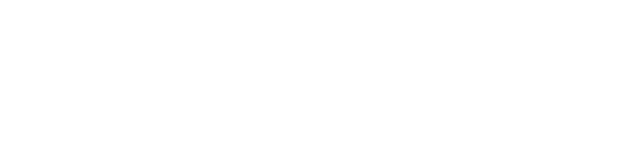
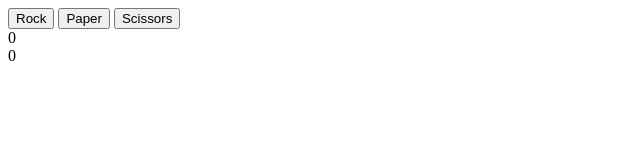
Before and after one commit to abdullahizekeri/rock-paper-scissors, a plain HTML site: page index.html in a window 1280 px wide. Shown: the whole page, without its empty margins (0-640 px from the left). Drawn offline with Linux system fonts and the light colour scheme.

Commit message:
Added button features

```diff
--- a/index.html
+++ b/index.html
@@ -4,10 +4,18 @@
     <meta charset="UTF-8">
     <meta http-equiv="X-UA-Compatible" content="IE=edge">
     <meta name="viewport" content="width=device-width, initial-scale=1.0">
-    <title>Document</title>
+    <title>Rock Paper Scissors</title>
+    <link rel="stylesheet" href="style.css">
      <script src="javascript.js"></script>
 </head>
+
 <body>
-
+   <button id="rock">Rock</button>
+   <button id="paper">Paper</button>
+   <button id="scissors">Scissors</button>
+   <div id="container">
+        <div id="computer-score">0</div>
+        <div id="player-score">0</div>
+   </div>
 </body>
 </html>
```
